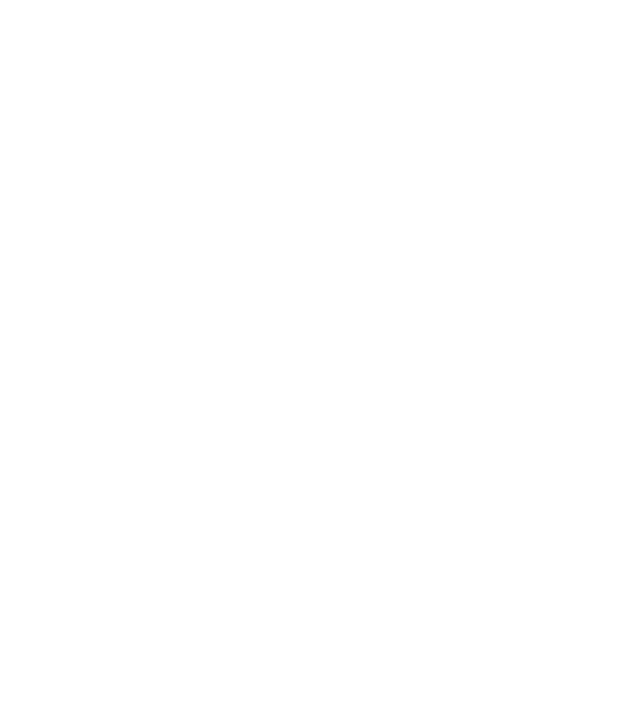
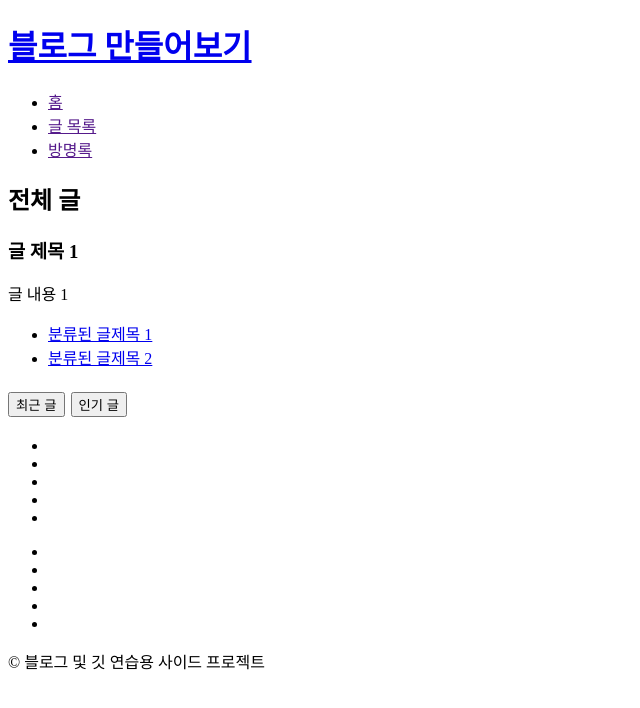
Before and after one commit to jongha1230/practiceBlog, a plain HTML site: page index.html in a window 1280 px wide. Shown: the whole page, without its empty margins (0-640 px from the left). Drawn offline with Linux system fonts and the light colour scheme.

Commit message:
html 뼈대 작성

```diff
--- a/index.html
+++ b/index.html
@@ -6,6 +6,81 @@
     <title>블로그 및 깃 연습용 사이드 프로젝트</title>
 </head>
 <body>
+    <header id="header">
+        <h1>
+            <a href="#">블로그 만들어보기</a>
+        </h1>
+        <nav class="main-nav">
+            <ul>
+                <li><a href="">홈</a></li>
+                <li><a href="">글 목록</a></li>
+                <li><a href="">방명록</a></li>
+            </ul>
+        </nav>
+    </header>
 
+    <main>
+        <section class="post-section">
+            <div class="post-header">
+                <h2>
+                    전체 글
+                    <!-- 전체 글 갯수 조회 -->
+                    <em></em>
+                </h2>
+            </div>
+
+            <article>
+                <h3>글 제목 1</h3>
+                <p>글 내용 1</p>
+            </article>
+        </section>
+
+        <aside class="sidebar">
+            <div class="sidebar-content">
+                <!-- 카테고리 -->
+                <nav class="category">
+                    <ul class="total_catagory">
+                        <li>
+                            <a href="#">분류된 글제목 1</a>
+                        </li>
+                        <li>
+                            <a href="#">분류된 글제목 2</a>
+                        </li>
+                    </ul>
+                </nav>
+            </div>
+            <div class="sidebar-content">
+                <!-- 최근글 / 인기글 -->
+                <div class="post-btn">
+                    <h2>
+                        <button id="recent-btn" class="tab-btn" type="button">최근 글</button>
+                        <button id="popular-btn" class="tab-btn" type="button">인기 글</button>
+                    </h2>
+                </div>
+                <div id="recent" class="tab-list">
+                    <ul>
+                        <li><!-- 최근 글 1 --></li>
+                        <li><!-- 최근 글 2 --></li>
+                        <li><!-- 최근 글 3 --></li>
+                        <li><!-- 최근 글 4 --></li>
+                        <li><!-- 최근 글 5 --></li>
+                    </ul>
+                </div>
+                <div id="popular" class="tab-list">
+                    <ul>
+                        <li><a href=""><!-- 인기 글 1 --></a></li>
+                        <li><a href=""><!-- 인기 글 2 --></a></li>
+                        <li><a href=""><!-- 인기 글 3 --></a></li>
+                        <li><a href=""><!-- 인기 글 4 --></a></li>
+                        <li><a href=""><!-- 인기 글 5 --></a></li>
+                    </ul>
+                </div>
+            </div>
+        </aside>
+    </main>
+
+    <footer>
+        <p>&copy; 블로그 및 깃 연습용 사이드 프로젝트</p>
+    </footer>
 </body>
 </html>
```
